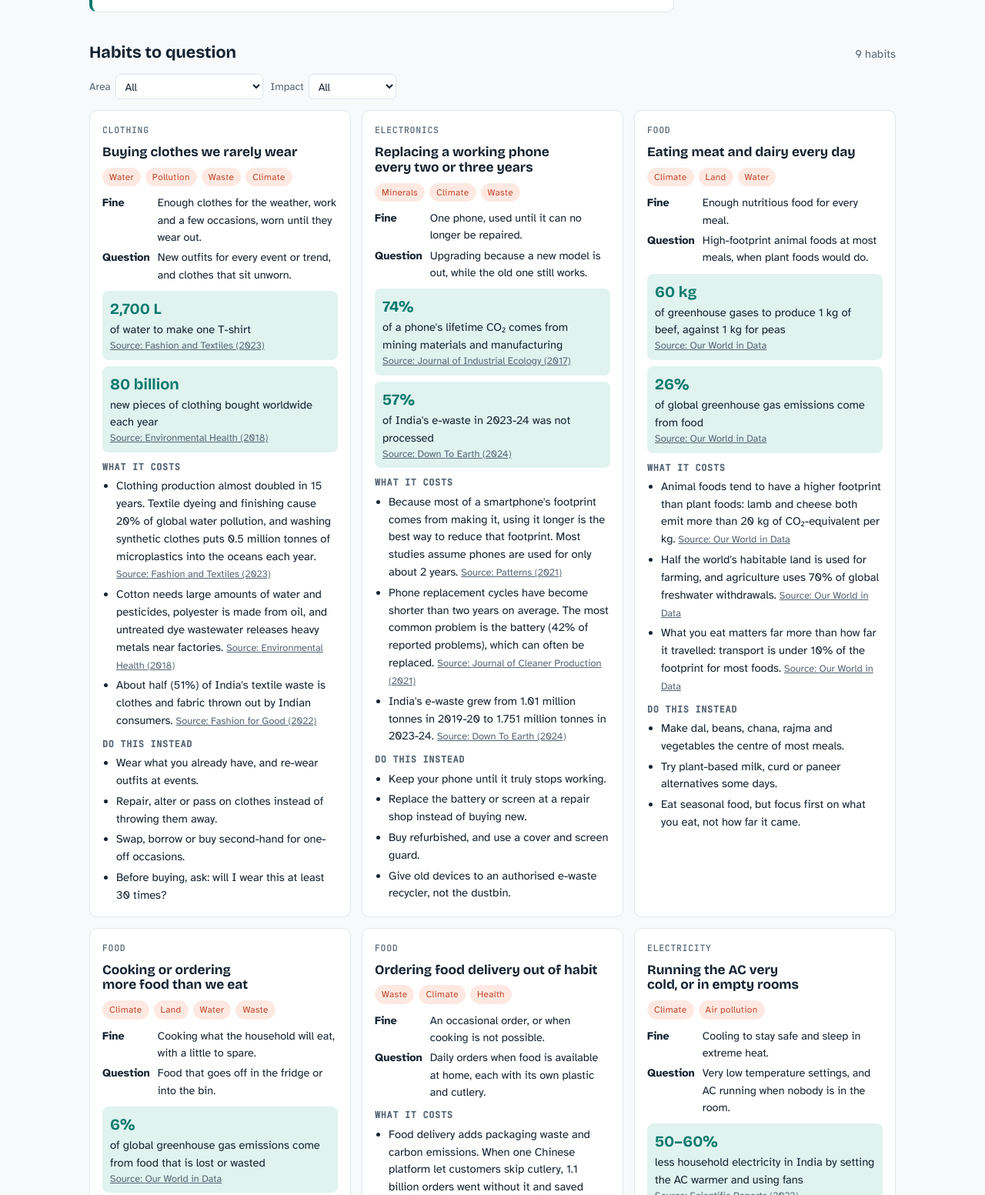
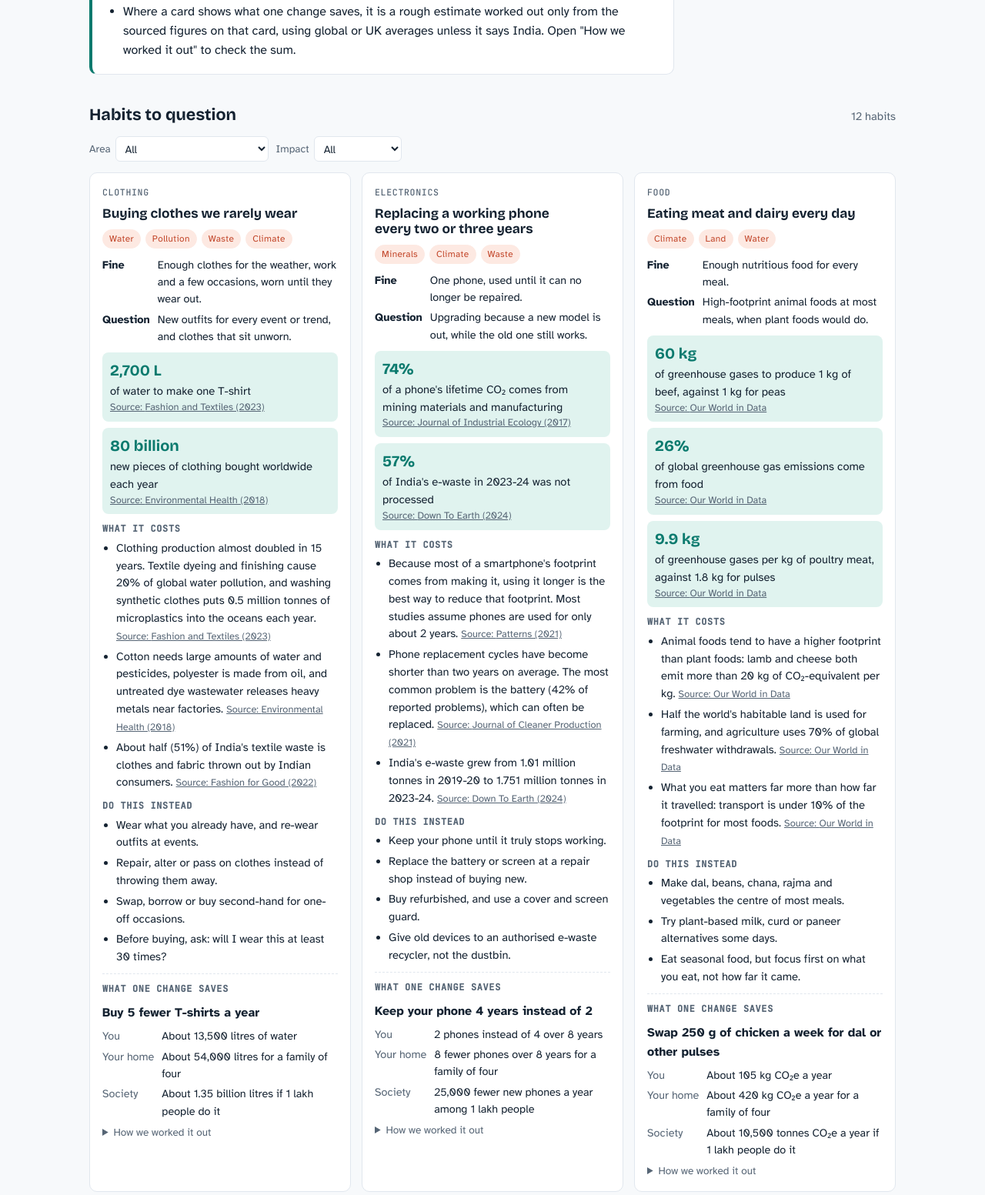
Before and after one commit to Shiva-30/Indias_problems_and_solutions, an Astro site: page /everyday in a window 1280 px wide. Shown: the part 646-2199 px from the top of the page at 77% size. Built offline with nearby package versions, Linux system fonts and the light colour scheme; Astro itself is replaced by a stand-in of ours.

Commit message:
Add water, beauty and jewellery habits and savings estimates
Adds three sourced habits and a worked estimate on six cards of what one
change saves for a person, a household and 1 lakh people, built only
from the figures cited on each card.

Co-Authored-By: Claude Opus 5.5 <noreply@anthropic.com>
Claude-Session: https://claude.ai/code/session_01Kr7F63eu1UmogM75fsTzET

```diff
--- a/src/content.config.ts
+++ b/src/content.config.ts
@@ -117,7 +117,7 @@ const habits = defineCollection({
   loader: file('src/data/habits.json'),
   schema: z.object({
     order: z.number().int(),
-    area: z.enum(['clothing', 'electronics', 'food', 'electricity', 'transport', 'shopping']),
+    area: z.enum(['clothing', 'electronics', 'food', 'electricity', 'transport', 'water', 'beauty', 'accessories', 'shopping']),
     habit: z.string(),
     // What is fine, and what goes beyond need, so the guide questions excess and not basic use.
     fine: z.string(),
@@ -126,6 +126,10 @@ const habits = defineCollection({
     figures: z.array(z.object({ value: z.string(), label: z.string(), source: z.string(), url: z.string().url() })).default([]),
     why: z.array(z.object({ text: z.string(), source: z.string(), url: z.string().url() })).min(1),
     instead: z.array(z.string()).min(1),
+    // A rough worked estimate of what one change saves, built only from the sourced figures above.
+    estimate: z
+      .object({ change: z.string(), person: z.string(), household: z.string(), society: z.string(), method: z.string() })
+      .optional(),
   }),
 });
 
--- a/src/data/habits.json
+++ b/src/data/habits.json
@@ -48,7 +48,14 @@
       "Repair, alter or pass on clothes instead of throwing them away.",
       "Swap, borrow or buy second-hand for one-off occasions.",
       "Before buying, ask: will I wear this at least 30 times?"
-    ]
+    ],
+    "estimate": {
+      "change": "Buy 5 fewer T-shirts a year",
+      "person": "About 13,500 litres of water",
+      "household": "About 54,000 litres for a family of four",
+      "society": "About 1.35 billion litres if 1 lakh people do it",
+      "method": "5 T-shirts × 2,700 litres of water each (Fashion and Textiles, 2023). Water used to make clothes, not tap water at home."
+    }
   },
   {
     "id": "phone-upgrades",
@@ -98,7 +105,14 @@
       "Replace the battery or screen at a repair shop instead of buying new.",
       "Buy refurbished, and use a cover and screen guard.",
       "Give old devices to an authorised e-waste recycler, not the dustbin."
-    ]
+    ],
+    "estimate": {
+      "change": "Keep your phone 4 years instead of 2",
+      "person": "2 phones instead of 4 over 8 years",
+      "household": "8 fewer phones over 8 years for a family of four",
+      "society": "25,000 fewer new phones a year among 1 lakh people",
+      "method": "Simple arithmetic on replacement cycles. Because about 74% of a phone's lifetime CO₂ comes from making it, each phone not made avoids most of its footprint."
+    }
   },
   {
     "id": "meat-dairy",
@@ -124,6 +138,12 @@
         "label": "of global greenhouse gas emissions come from food",
         "source": "Our World in Data",
         "url": "https://ourworldindata.org/environmental-impacts-of-food"
+      },
+      {
+        "value": "9.9 kg",
+        "label": "of greenhouse gases per kg of poultry meat, against 1.8 kg for pulses",
+        "source": "Our World in Data",
+        "url": "https://ourworldindata.org/grapher/ghg-per-kg-poore"
       }
     ],
     "why": [
@@ -147,7 +167,14 @@
       "Make dal, beans, chana, rajma and vegetables the centre of most meals.",
       "Try plant-based milk, curd or paneer alternatives some days.",
       "Eat seasonal food, but focus first on what you eat, not how far it came."
-    ]
+    ],
+    "estimate": {
+      "change": "Swap 250 g of chicken a week for dal or other pulses",
+      "person": "About 105 kg CO₂e a year",
+      "household": "About 420 kg CO₂e a year for a family of four",
+      "society": "About 10,500 tonnes CO₂e a year if 1 lakh people do it",
+      "method": "(9.87 − 1.79 kg CO₂e per kg) × 0.25 kg × 52 weeks, using global averages from Poore and Nemecek (2018) via Our World in Data."
+    }
   },
   {
     "id": "food-waste",
@@ -237,6 +264,12 @@
         "label": "of extra CO₂ a year in India by 2050 from more AC, with today's power mix",
         "source": "Scientific Reports (2023)",
         "url": "https://pmc.ncbi.nlm.nih.gov/articles/PMC10023814/"
+      },
+      {
+        "value": "670 g",
+        "label": "of CO₂ per kWh of electricity in India in 2025",
+        "source": "Our World in Data",
+        "url": "https://ourworldindata.org/grapher/carbon-intensity-electricity"
       }
     ],
     "why": [
@@ -256,7 +289,14 @@
       "Switch off the AC, lights and fans when you leave the room.",
       "Use curtains, shade and cross-ventilation to keep rooms cool.",
       "When buying, choose a high star-rated model."
-    ]
+    ],
+    "estimate": {
+      "change": "Set the AC warmer and use a fan, in a home that cools a lot",
+      "person": "About 60–72 kg CO₂ a year",
+      "household": "About 240–290 kg CO₂ a year for a family of four",
+      "society": "About 6,000–7,200 tonnes CO₂ a year if 1 lakh people do it",
+      "method": "50–60% of the 178 kWh per person per year that the highest-income homes use for AC (89–107 kWh), × 0.67 kg CO₂ per kWh for India's grid in 2025."
+    }
   },
   {
     "id": "short-car-trips",
@@ -281,6 +321,12 @@
         "label": "less by taking a train instead of a car over medium distances",
         "source": "Our World in Data",
         "url": "https://ourworldindata.org/travel-carbon-footprint"
+      },
+      {
+        "value": "114 g",
+        "label": "of CO₂e per km by motorbike, and 170 g by petrol car (UK factors)",
+        "source": "Our World in Data",
+        "url": "https://ourworldindata.org/grapher/carbon-footprint-travel-mode"
       }
     ],
     "why": [
@@ -299,7 +345,14 @@
       "Walk or cycle for trips under 2–3 km.",
       "Use the bus, metro or train for longer trips.",
       "Share rides with colleagues or neighbours."
-    ]
+    ],
+    "estimate": {
+      "change": "Walk or cycle a 5 km commute instead of riding a motorbike",
+      "person": "About 285 kg CO₂e a year",
+      "household": "About 570 kg CO₂e a year if two people in the home do it",
+      "society": "About 28,500 tonnes CO₂e a year if 1 lakh people do it",
+      "method": "10 km a day × 250 working days × 0.114 kg CO₂e per km for a motorbike (UK factors via Our World in Data). Indian bikes may differ."
+    }
   },
   {
     "id": "short-flights",
@@ -317,6 +370,12 @@
         "label": "less emissions by taking a train instead of a domestic flight",
         "source": "Our World in Data",
         "url": "https://ourworldindata.org/travel-carbon-footprint"
+      },
+      {
+        "value": "246 g",
+        "label": "of CO₂e per passenger-km for a domestic flight, against 35 g by train (UK factors)",
+        "source": "Our World in Data",
+        "url": "https://ourworldindata.org/grapher/carbon-footprint-travel-mode"
       }
     ],
     "why": [
@@ -329,11 +388,131 @@
     "instead": [
       "Take the train for journeys you can do overnight or in a day.",
       "Combine trips, and use video calls for meetings."
+    ],
+    "estimate": {
+      "change": "Take the train for one 1,000 km trip instead of flying",
+      "person": "About 210 kg CO₂e saved per one-way trip",
+      "household": "About 840 kg CO₂e for a family of four",
+      "society": "About 21,000 tonnes CO₂e if 1 lakh people do it once",
+      "method": "1,000 km × (0.246 − 0.035 kg CO₂e per km), UK factors via Our World in Data. Indian trains and planes may differ."
+    }
+  },
+  {
+    "id": "running-water",
+    "order": 9,
+    "area": "water",
+    "habit": "Letting taps run and using more water than we need",
+    "fine": "Enough clean water to drink, cook, bathe and keep the home clean.",
+    "excess": "Taps left running while brushing or washing, long showers, and hosing cars or floors.",
+    "impacts": [
+      "water"
+    ],
+    "figures": [
+      {
+        "value": "80%+",
+        "label": "of India's drinking and household water comes from groundwater",
+        "source": "World Bank (2018)",
+        "url": "https://www.worldbank.org/en/news/press-release/2018/06/05/world-bank-board-approves-usd450-million-improve-groundwater-management-select-states-india"
+      }
+    ],
+    "why": [
+      {
+        "text": "In 2024, 751 of India's groundwater assessment units (11.13%) were over-exploited, drawing more water than is recharged.",
+        "source": "Factly, reporting CGWB (2024)",
+        "url": "https://factly.in/data-marginal-decrease-in-annual-ground-water-recharge-in-2024-with-minimal-increase-in-extraction"
+      },
+      {
+        "text": "Water is unequal: in a Mumbai slum of 12,000 people, the price of water was the factor most strongly linked to households using 20 litres or less per person a day.",
+        "source": "PLoS ONE (2015)",
+        "url": "https://pmc.ncbi.nlm.nih.gov/articles/PMC4511227/"
+      }
+    ],
+    "instead": [
+      "Turn off the tap while brushing, shaving or soaping.",
+      "Use a bucket instead of a long shower or a hose.",
+      "Fix leaking taps and toilets quickly.",
+      "Reuse water from washing vegetables or RO waste for plants and mopping."
+    ]
+  },
+  {
+    "id": "beauty-products",
+    "order": 10,
+    "area": "beauty",
+    "habit": "Buying more beauty and grooming products than we use",
+    "fine": "A few products you actually use up, such as soap, toothpaste and sunscreen.",
+    "excess": "Shelves of half-used creams, scrubs, wipes and perfumes bought on impulse or for trends.",
+    "impacts": [
+      "pollution",
+      "waste",
+      "health"
+    ],
+    "figures": [
+      {
+        "value": "90%+",
+        "label": "of personal care products contain micro- or nanoplastics",
+        "source": "Journal of the European Academy of Dermatology and Venereology (2025)",
+        "url": "https://pmc.ncbi.nlm.nih.gov/articles/PMC12466091/"
+      }
+    ],
+    "why": [
+      {
+        "text": "Shower gels, face cleansers and toothpaste can contain plastic microbeads, and flushing wipes down toilets also adds microplastics to wastewater.",
+        "source": "Environmental Science and Pollution Research (2023)",
+        "url": "https://pmc.ncbi.nlm.nih.gov/articles/PMC10154189/"
+      },
+      {
+        "text": "Micro- and nanoplastics have been found in the womb, absorbed through skin, and in the lungs and gut. Global plastic production is over 450 million tonnes a year and is projected to triple by 2060.",
+        "source": "Journal of the European Academy of Dermatology and Venereology (2025)",
+        "url": "https://pmc.ncbi.nlm.nih.gov/articles/PMC12466091/"
+      }
+    ],
+    "instead": [
+      "Finish what you have before buying more.",
+      "Choose simple products, bar soaps and refills with less packaging.",
+      "Avoid scrubs with plastic beads and never flush wipes."
+    ]
+  },
+  {
+    "id": "jewellery-accessories",
+    "order": 11,
+    "area": "accessories",
+    "habit": "Buying new jewellery and accessories for every occasion",
+    "fine": "A few pieces you treasure and wear for years, or pass down.",
+    "excess": "New gold, watches and accessories for each event, mostly kept in a drawer.",
+    "impacts": [
+      "minerals",
+      "pollution",
+      "health"
+    ],
+    "figures": [
+      {
+        "value": "37%",
+        "label": "of global mercury emissions come from small-scale gold mining",
+        "source": "Chemistry: A European Journal (2018)",
+        "url": "https://pmc.ncbi.nlm.nih.gov/articles/PMC5969110/"
+      }
+    ],
+    "why": [
+      {
+        "text": "Small-scale gold mining, which produces about 15 to 25% of the world's gold, is the largest source of mercury pollution on Earth. It releases more than 1,000 tonnes of mercury a year.",
+        "source": "Chemistry: A European Journal (2018)",
+        "url": "https://pmc.ncbi.nlm.nih.gov/articles/PMC5969110/"
+      },
+      {
+        "text": "10 to 15 million people in 70 countries work in this trade, including children. Mercury exposure can damage the brain, memory and mood.",
+        "source": "Environmental Health Perspectives (2012)",
+        "url": "https://pmc.ncbi.nlm.nih.gov/articles/PMC3556620/"
+      }
+    ],
+    "instead": [
+      "Re-wear, remake or exchange old jewellery instead of buying new.",
+      "Borrow or rent accessories for one-off events.",
+      "If you buy gold, choose recycled gold where you can."
     ]
   },
   {
     "id": "online-packaging",
-    "order": 9,
+    "order": 12,
     "area": "shopping",
     "habit": "Ordering small items online, one parcel at a time",
     "fine": "Buying online what you can't easily find nearby.",
--- a/src/data/resources.json
+++ b/src/data/resources.json
@@ -1401,5 +1401,29 @@
     "url": "https://pmc.ncbi.nlm.nih.gov/articles/PMC10023814/",
     "source": "Scientific Reports",
     "year": 2023
+  },
+  {
+    "id": "plastics-dermatology-paper",
+    "title": "Plastics in dermatology: A review and solutions",
+    "type": "paper",
+    "url": "https://pmc.ncbi.nlm.nih.gov/articles/PMC12466091/",
+    "source": "Journal of the European Academy of Dermatology and Venereology",
+    "year": 2025
+  },
+  {
+    "id": "gold-mercury-paper",
+    "title": "The Mercury Problem in Artisanal and Small-Scale Gold Mining",
+    "type": "paper",
+    "url": "https://pmc.ncbi.nlm.nih.gov/articles/PMC5969110/",
+    "source": "Chemistry: A European Journal",
+    "year": 2018
+  },
+  {
+    "id": "owid-electricity-carbon",
+    "title": "Carbon intensity of electricity generation",
+    "type": "dataset",
+    "url": "https://ourworldindata.org/grapher/carbon-intensity-electricity",
+    "source": "Our World in Data",
+    "year": 2026
   }
 ]
--- a/src/lib/data.ts
+++ b/src/lib/data.ts
@@ -20,7 +20,7 @@ export const HARMS: Record<string, string> = {
 };
 
 export const AREAS: Record<string, string> = {
-  clothing: 'Clothing', electronics: 'Electronics', food: 'Food', electricity: 'Electricity', transport: 'Transport', shopping: 'Shopping and packaging',
+  clothing: 'Clothing', electronics: 'Electronics', food: 'Food', electricity: 'Electricity', transport: 'Transport', water: 'Water', beauty: 'Beauty and grooming', accessories: 'Jewellery and accessories', shopping: 'Shopping and packaging',
 };
 
 export const IMPACTS: Record<string, string> = {
--- a/src/pages/everyday.astro
+++ b/src/pages/everyday.astro
@@ -33,6 +33,7 @@ const questions = [
         <li>For a mobile phone, mining materials and manufacturing cause about 74% of its lifetime CO₂, far more than charging it. <a class="src-link" href="https://pmc.ncbi.nlm.nih.gov/articles/PMC13070977/" target="_blank" rel="noopener">Journal of Industrial Ecology (2017)</a></li>
         <li>For most foods, land use and farming cause more than 80% of the footprint, and transport less than 10%. <a class="src-link" href="https://ourworldindata.org/food-choice-vs-eating-local" target="_blank" rel="noopener">Our World in Data</a></li>
         <li>So the biggest saving often comes from not buying or making something we don't need.</li>
+        <li>Where a card shows what one change saves, it is a rough estimate worked out only from the sourced figures on that card, using global or UK averages unless it says India. Open "How we worked it out" to check the sum.</li>
       </ul>
     </section>
 
@@ -71,6 +72,18 @@ const questions = [
               <h4>Do this instead</h4>
               <ul>{h.data.instead.map((i) => <li>{i}</li>)}</ul>
             </div>
+            {h.data.estimate && (
+              <div class="estimate">
+                <h4>What one change saves</h4>
+                <p class="change">{h.data.estimate.change}</p>
+                <dl>
+                  <dt>You</dt><dd>{h.data.estimate.person}</dd>
+                  <dt>Your home</dt><dd>{h.data.estimate.household}</dd>
+                  <dt>Society</dt><dd>{h.data.estimate.society}</dd>
+                </dl>
+                <details><summary>How we worked it out</summary><p>{h.data.estimate.method}</p></details>
+              </div>
+            )}
           </article>
         ))}
       </div>
--- a/src/styles/global.css
+++ b/src/styles/global.css
@@ -248,3 +248,11 @@ footer .wrap { padding-block: 20px; }
 .practice .figures li { background: var(--accent-soft); border-radius: 8px; padding: 8px 10px; }
 .practice .figures strong { font-family: var(--display); font-size: 1.25rem; display: block; color: var(--accent); }
 .practice .figures .src-link { display: block; font-size: .8rem; }
+.practice .estimate { border-top: 1px dashed var(--line); padding-top: 10px; display: grid; gap: 6px; }
+.practice .estimate .change { margin: 0; font-weight: 700; }
+.practice .estimate dl { display: grid; grid-template-columns: auto 1fr; gap: 4px 10px; margin: 0; font-size: .9rem; }
+.practice .estimate dt { color: var(--muted); }
+.practice .estimate dd { margin: 0; }
+.practice .estimate details { font-size: .85rem; color: var(--muted); }
+.practice .estimate summary { cursor: pointer; }
+.practice .estimate details p { margin: 6px 0 0; }
```
Also changed, not shown: src/content/problems/overconsumption.md (+1 -1 lines).
